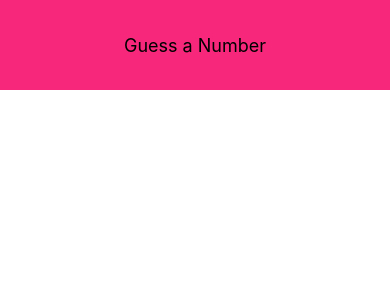
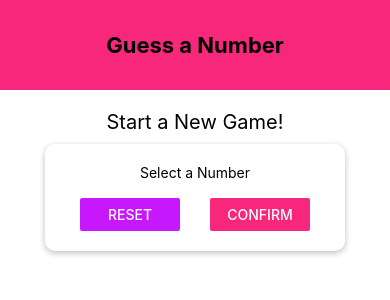
Before and after one commit to apipkurniawan/react-native_course_udemy, a React Native app in the folder rn-guess-number-app/: screen / in a window 390 px wide. Shown: the top 300 px of the page. Built offline with nearby package versions, Linux system fonts and the light colour scheme.

Commit message:
creating card, dynamic colors

```diff
--- a/rn-guess-number-app/App.js
+++ b/rn-guess-number-app/App.js
@@ -1,11 +1,14 @@
 import React from 'react';
 import { StyleSheet, Text, View } from 'react-native';
+
 import Header from './components/Header';
+import StartGameScreen from './screens/StartGameScreen';
 
 export default function App() {
   return (
     <View style={styles.screen}>
       <Header title="Guess a Number" />
+      <StartGameScreen />
     </View>
   );
 }
--- /dev/null
+++ b/rn-guess-number-app/components/Card.js
@@ -0,0 +1,23 @@
+import React from "react";
+import { View, StyleSheet } from "react-native";
+
+const Card = props => {
+    return <View style={{ ...styles.card, ...props.style }}>{props.children}</View>
+};
+
+const styles = StyleSheet.create({
+    card: {
+        backgroundColor: 'white',
+        padding: 20,
+        borderRadius: 10,
+        /* to make shadow in ios use (shadow property)*/
+        shadowColor: 'black',
+        shadowOffset: { width: 0, height: 2 },
+        shadowRadius: 6,
+        shadowOpacity: 0.26,
+        /* to make shadow in android use (elevation) */
+        elevation: 8
+    }
+});
+
+export default Card;
--- a/rn-guess-number-app/components/Header.js
+++ b/rn-guess-number-app/components/Header.js
@@ -1,5 +1,6 @@
 import React from 'react';
 import { View, StyleSheet, Text } from 'react-native';
+import Colors from '../constants/Colors';
 
 const Header = props => {
     return (
@@ -13,14 +14,15 @@
     header: {
         width: '100%',
         height: 90,
-        padding: 36,
-        backgroundColor: '#f7287b',
+        padding: 20,
+        backgroundColor: Colors.primary,
         alignItems: 'center',
         justifyContent: 'center'
     },
     headerTitle: {
         color: 'black',
-        fontSize: 18
+        fontWeight: 'bold',
+        fontSize: 22
     }
 });
 
--- /dev/null
+++ b/rn-guess-number-app/constants/Colors.js
@@ -0,0 +1,4 @@
+export default {
+    primary: '#f7287b',
+    accent: '#c717fc'
+}
--- /dev/null
+++ b/rn-guess-number-app/screens/StartGameScreen.js
@@ -0,0 +1,52 @@
+import React from "react";
+import { StyleSheet, Button, View, Text, TextInput } from "react-native";
+import Card from "../components/Card";
+import Colors from "../constants/Colors";
+
+const StartGameScreen = props => {
+    return (
+        <View style={styles.screen}>
+            <Text style={styles.title}>Start a New Game!</Text>
+            <Card style={styles.inputContainer}>
+                <Text>Select a Number</Text>
+                <TextInput />
+                <View style={styles.btnContainer}>
+                    <View style={styles.button}>
+                        <Button title="Reset" color={Colors.accent} onPress={() => { }} />
+                    </View>
+                    <View style={styles.button}>
+                        <Button title="Confirm" color={Colors.primary} onPress={() => { }} />
+                    </View>
+                </View>
+            </Card>
+        </View>
+    )
+};
+
+const styles = StyleSheet.create({
+    screen: {
+        flex: 1,
+        padding: 10,
+        alignItems: 'center',
+    },
+    btnContainer: {
+        flexDirection: 'row',
+        width: '100%',
+        justifyContent: 'space-between',
+        paddingHorizontal: 15
+    },
+    inputContainer: {
+        width: 300,
+        maxWidth: '100%',
+        alignItems: 'center'
+    },
+    title: {
+        fontSize: 20,
+        marginVertical: 10
+    },
+    button: {
+        width: 100
+    }
+});
+
+export default StartGameScreen;
```
